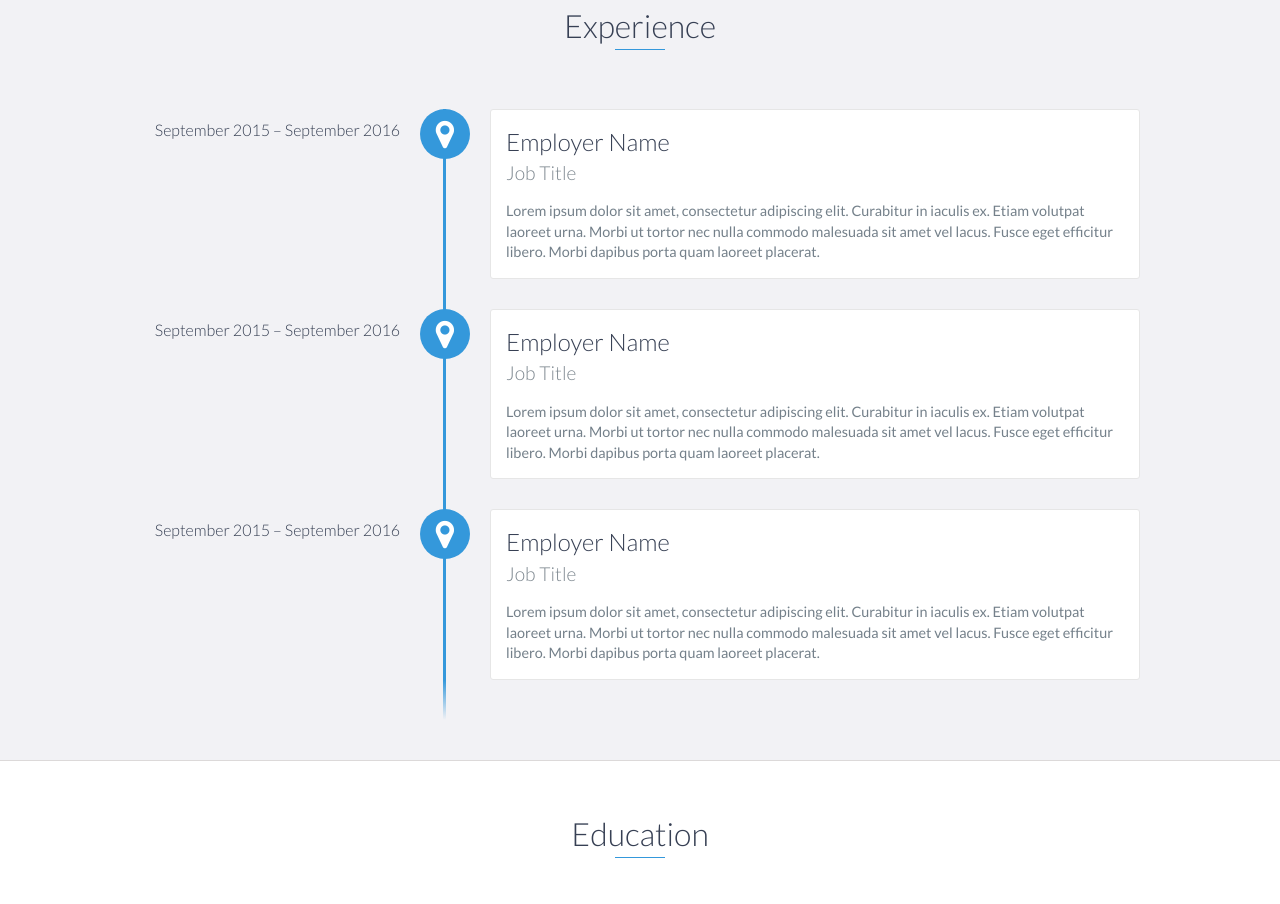
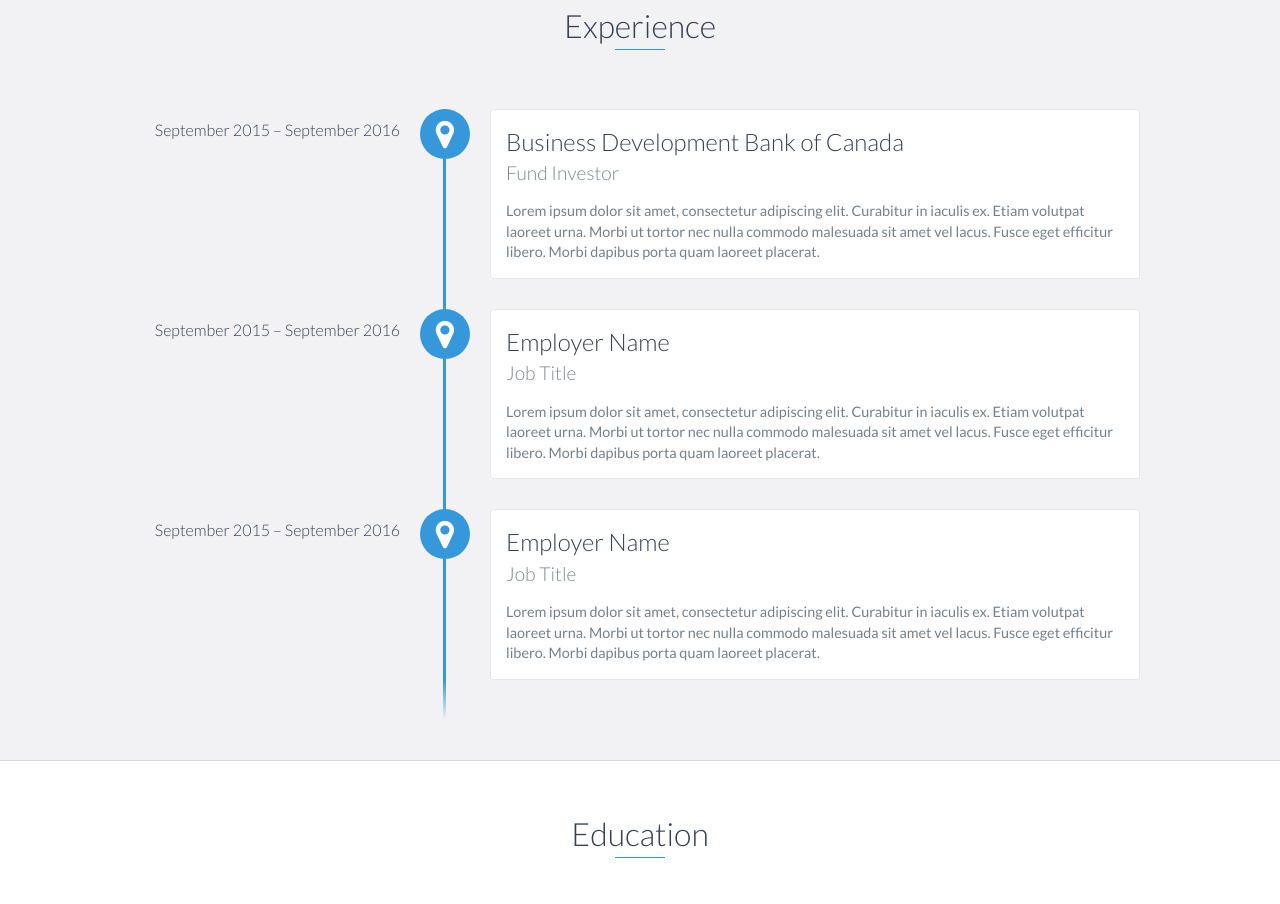
Before and after one commit to jfm-data/jfm-data.github.io, a website: page index.html in a window 1280 px wide. Shown: the part 1158-2062 px from the top of the page. Drawn offline with nearby package versions, Linux system fonts and the light colour scheme.

Commit message:
Update index.html

```diff
--- a/index.html
+++ b/index.html
@@ -87,8 +87,8 @@
         <h2 class="heading">Experience</h2>
         <div id="experience-timeline">
             <div data-date="September 2015 – September 2016">
-                <h3>Employer Name</h3>
-                <h4>Job Title</h4>
+                <h3>Business Development Bank of Canada</h3>
+                <h4>Fund Investor</h4>
                 <p>
                     Lorem ipsum dolor sit amet, consectetur adipiscing elit. Curabitur in iaculis ex. Etiam volutpat laoreet urna. Morbi ut tortor nec nulla commodo malesuada sit amet vel lacus. Fusce eget efficitur libero. Morbi dapibus porta quam laoreet placerat.
                 </p>
```
